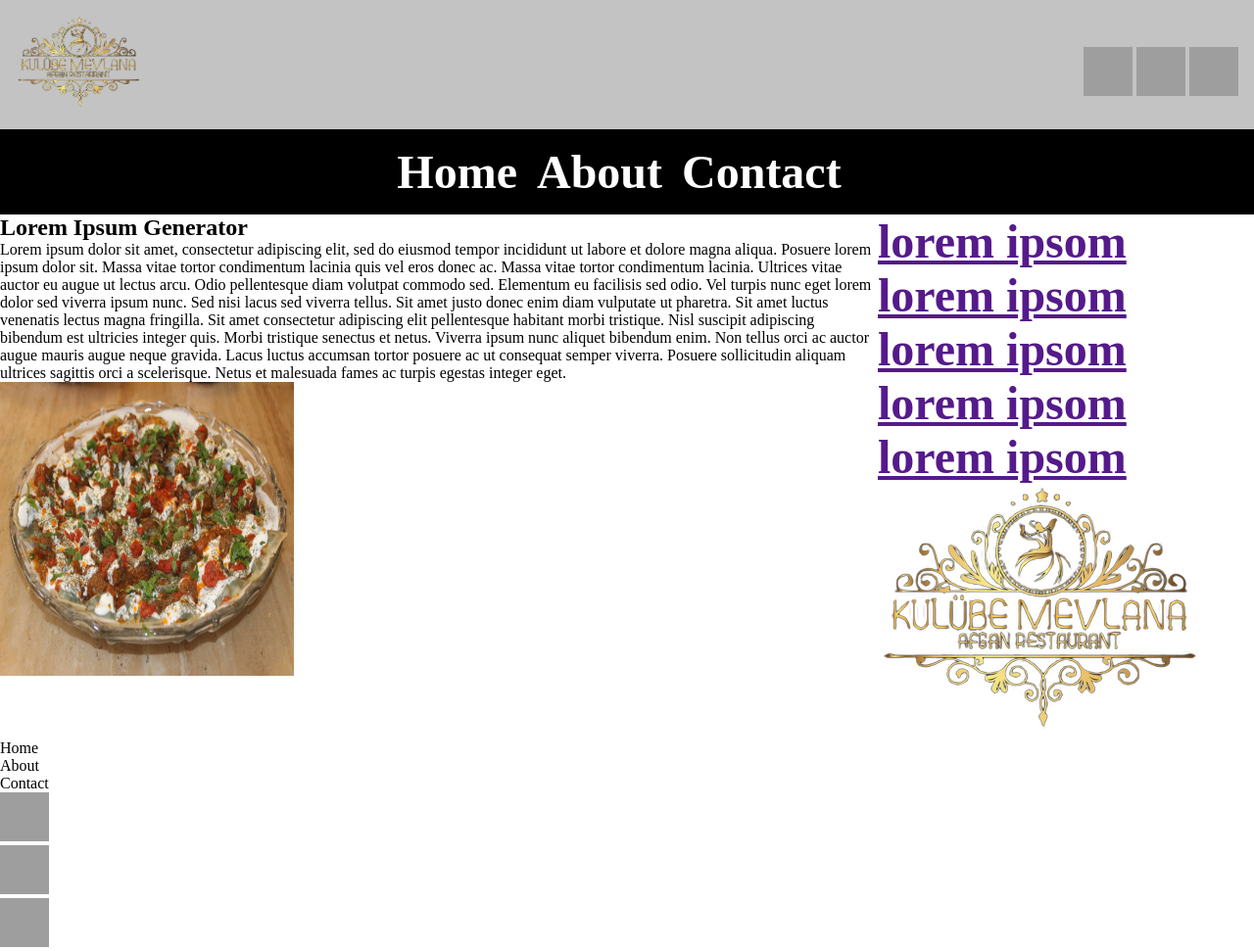
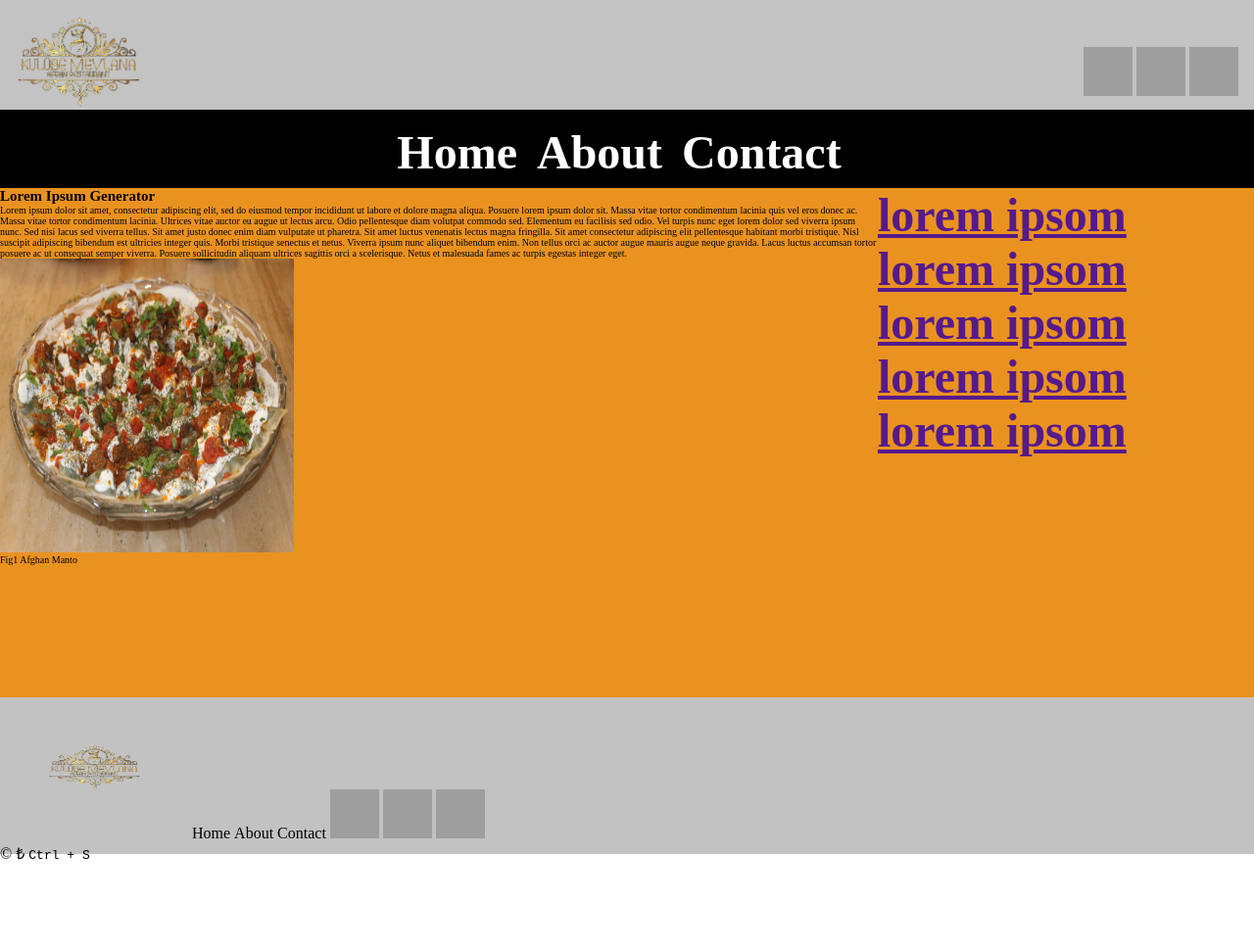
Before and after one commit to Tawhidsmk/first-html, a plain HTML site: page page8/index8.html in a window 1280 px wide. Shown: the top 971 px of the page at 98% size. After the commit the page ends 882 px from the top, so only its background shows below. Drawn offline with Linux system fonts and the light colour scheme; grey boxes are pictures that could not be loaded.

Commit message:
add new page

```diff
--- a/page8/css/style.css
+++ b/page8/css/style.css
@@ -1,6 +1,10 @@
 * {
     padding: 0;
     margin: 0;
+}
+body {
+    width: 100vw;
+    height: 100vh;
 }
 header {
     width: 100%;
@@ -35,7 +39,7 @@ header ul li a img {
 
 nav {
     width: 100%;
-    height: 5%;
+    height: 10%;
     background: black;
 
 
@@ -57,9 +61,9 @@ nav ul li {
 }
 
 #main {
-    background-color: rgb(232, 148, 38);
+    background-color: rgb(234, 146, 32);
     width: 100%;
-    height: 70%;
+    height: 65%;
 }
 
 #main aside {
@@ -83,3 +87,32 @@ nav ul li {
     width: 300px;
     height: 300px;
 }
+/* footer  */
+footer {
+    width: 100vw;
+    height: 20%;
+    background-color: #b4b4b4cf;
+}
+
+footer #logo {
+    width: 6rem;
+    height: 3rem;
+    margin: 3rem;
+}
+footer #ul1 {
+    display: inline;
+
+}
+
+footer ul li{
+    display: inline;
+
+}
+
+footer div {
+    display: inline;
+}
+
+footer div ul {
+    display: inline;
+}
--- a/page8/index8.html
+++ b/page8/index8.html
@@ -7,7 +7,6 @@
     <link rel="stylesheet" href="./css/style.css">
 </head>
 <body>
-    <div>
     <header>
         <img src="../images/logo.png" alt="logo">
         <ul>
@@ -31,15 +30,19 @@
             <h1><a href="">lorem ipsom</a></h1>
             <h1><a href="">lorem ipsom</a></h1>
         </aside>
-            <article>
+        <article style="font-size: 10px;">
             <h1>Lorem Ipsum Generator</h1>
             <p>Lorem ipsum dolor sit amet, consectetur adipiscing elit, sed do eiusmod tempor incididunt ut labore et dolore magna aliqua. Posuere lorem ipsum dolor sit. Massa vitae tortor condimentum lacinia quis vel eros donec ac. Massa vitae tortor condimentum lacinia. Ultrices vitae auctor eu augue ut lectus arcu. Odio pellentesque diam volutpat commodo sed. Elementum eu facilisis sed odio. Vel turpis nunc eget lorem dolor sed viverra ipsum nunc. Sed nisi lacus sed viverra tellus. Sit amet justo donec enim diam vulputate ut pharetra. Sit amet luctus venenatis lectus magna fringilla. Sit amet consectetur adipiscing elit pellentesque habitant morbi tristique. Nisl suscipit adipiscing bibendum est ultricies integer quis. Morbi tristique senectus et netus. Viverra ipsum nunc aliquet bibendum enim. Non tellus orci ac auctor augue mauris augue neque gravida. Lacus luctus accumsan tortor posuere ac ut consequat semper viverra. Posuere sollicitudin aliquam ultrices sagittis orci a scelerisque. Netus et malesuada fames ac turpis egestas integer eget.</p>
+            <figure>
                 <img src="../images/manto.jpg" alt="manto">
+                <figCaption>Fig1 Afghan Manto</figCaption>
+            </figure>
+
         </article>
     </div>
     <footer>
-                <img src="../images/logo.png" alt="logo">
-                <ul>
+            <img id="logo" src="../images/logo.png" alt="logo">
+            <ul id="ul1">
                 <li>Home</li>
                 <li>About</li>
                 <li>Contact</li>
@@ -51,8 +54,7 @@
                     <li><a href=""><img width="50" height="50" src="https://img.icons8.com/ios-filled/50/youtube-play.png" alt="youtube-play"/></a></li>
                 </ul>
             </div>
+            <p>	&#169; &#8378; <kbd>Ctrl + S</kbd></p>
     </footer>
-    </div>
-
 </body>
 </html>
```
Lines whose indentation alone changed are shown as unchanged.
